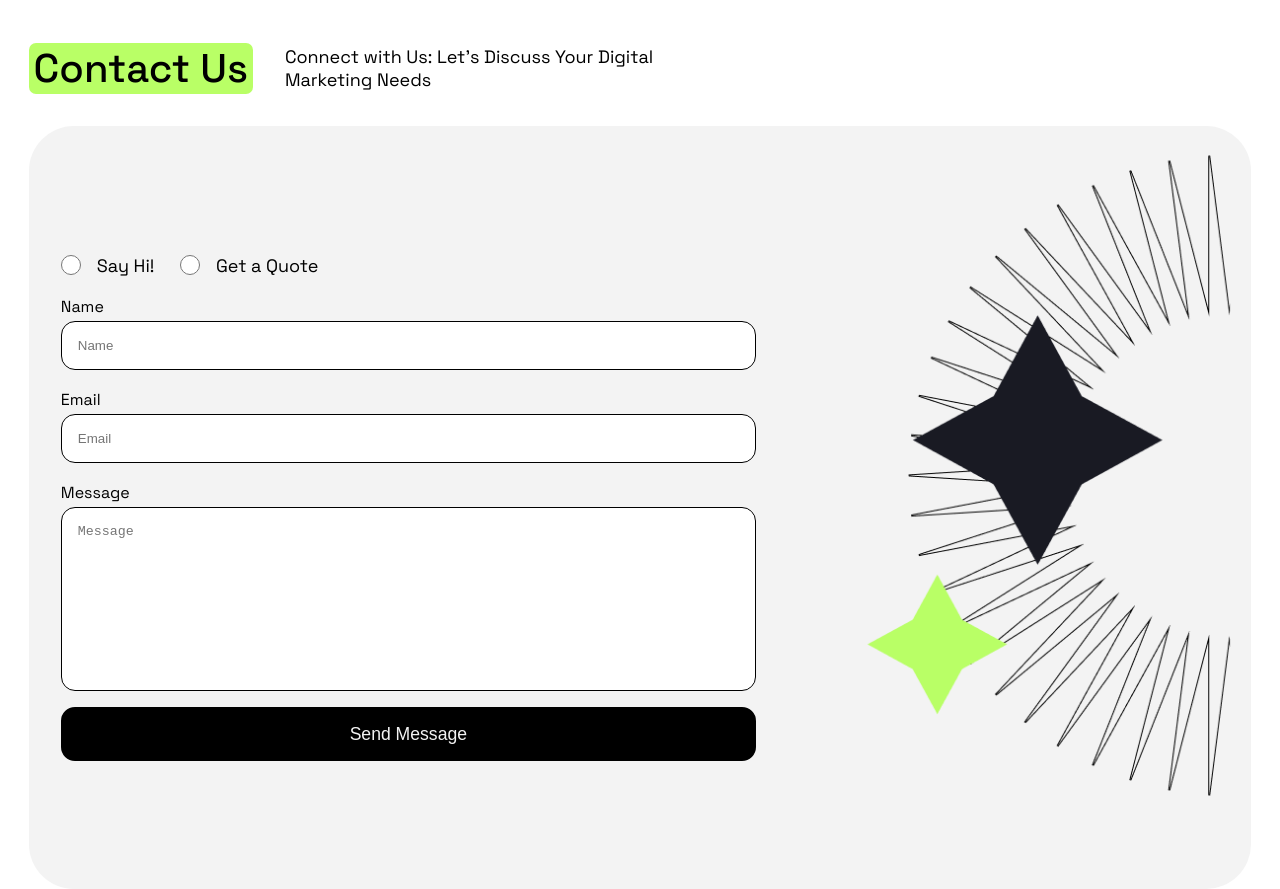
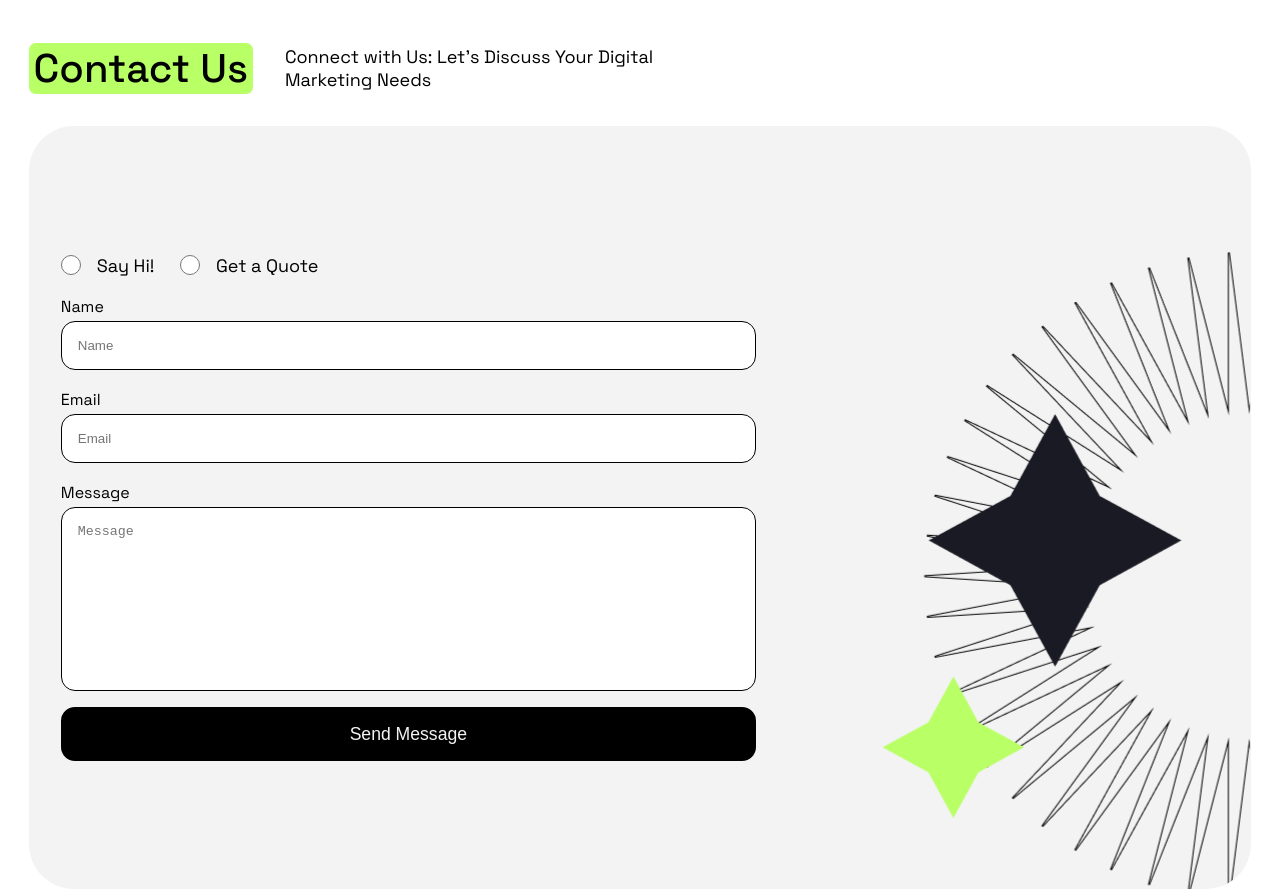
Before and after one commit to abdurrahmanmahmud5981/assignment-5, a plain HTML site: page index.html in a window 1280 px wide. Shown: the part 6220-7109 px from the top of the page. Drawn offline with Linux system fonts and the light colour scheme.

Commit message:
contact section updatet

```diff
--- a/css/style.css
+++ b/css/style.css
@@ -601,8 +601,8 @@ input[type="checkbox"] {
   padding: 8rem 2rem;
   background-image: url(../assets/images/contact-bg.png);
   background-repeat: no-repeat;
-  background-position: -7.6rem -2rem;
-  background-size: cover;
+  background-position: -7.44rem 4rem;
+  background-size:auto;
 }
 input,
 .contact-form > label,
```
